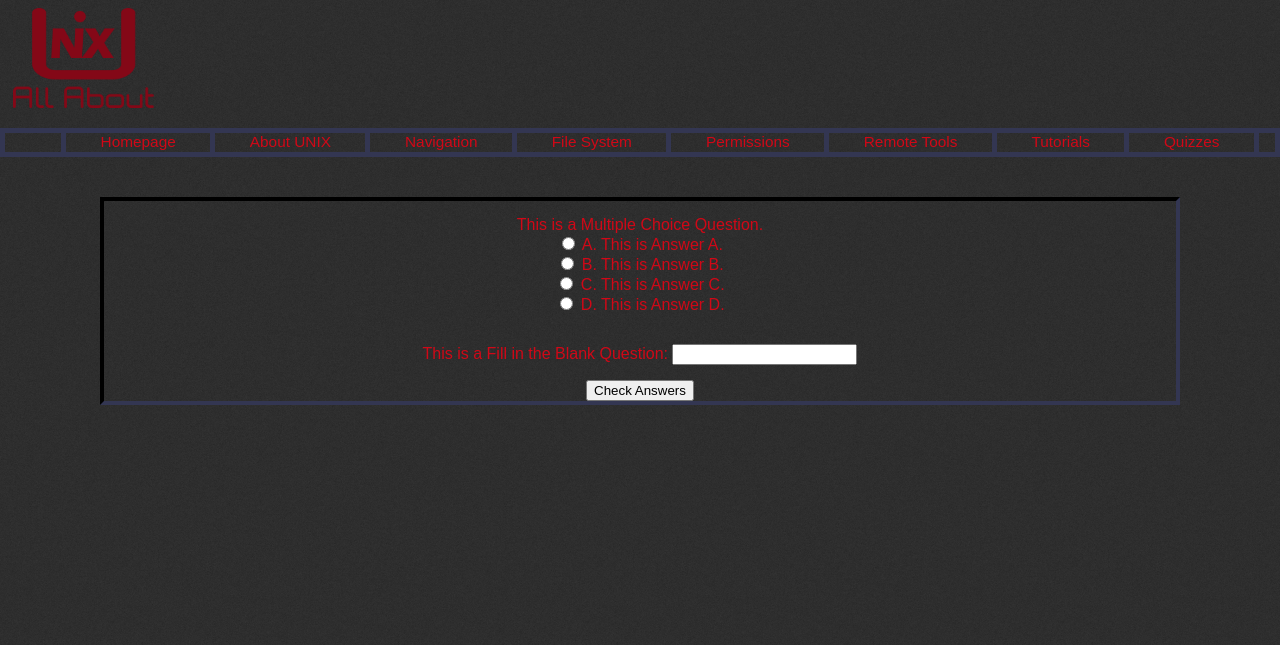
After one commit to cad7046/CEJRT, a PHP site: page /quiztest.php in a window 1280 px wide. The commit adds this page. Shown: the top 645 px of the page. Run offline with PHP 8.4, Linux system fonts and the light colour scheme.

Commit message:
Added Infrastructure for Quizzes. Template at quiztest.php

```diff
--- a/assets/css/style.css
+++ b/assets/css/style.css
@@ -21,6 +21,15 @@ body {
     border: 3px solid #333652;
     left: 0;
     right: auto;
+}
+
+.quizans {
+    display: none;
+}
+
+.quizquest {
+    margin-top: 15px;
+    margin-bottom: 15px;
 }
 
 #outer {
--- /dev/null
+++ b/assets/js/quiz.js
@@ -0,0 +1,41 @@
+var caller = document.getElementById('qform');
+
+caller.addEventListener('submit', function(event) {
+	let questions = caller.getElementsByClassName('quizquest');
+	let answers = caller.getElementsByClassName('quizans');
+	const CORRCOLOR = 'GREEN';
+	const INCORRCOLOR = 'ORANGE';
+
+	for (let i = 0; i < questions.length; i++) {
+		if (questions[i].classList.contains('mcquestion')) {
+			let labels = questions[i].getElementsByTagName('label');
+			let curMCC = questions[i].getElementsByTagName('input');
+			for (let j = 0; j < curMCC.length; j++) {
+				if (curMCC[j].checked) {
+					if (curMCC[j].value == answers[i].innerHTML) {
+						labels[j + 1].style.color = CORRCOLOR;
+					} else {
+						labels[j + 1].style.color = INCORRCOLOR;
+						for (let k = 0; k < curMCC.length; k++) {
+							if (curMCC[k].value == answers[i].innerHTML) {
+								labels[k + 1].style.color = CORRCOLOR;
+								break;
+							}
+						}
+					}
+					break;
+				}
+			}
+		} else {
+			if (questions[i].value == answers[i].innerHTML) {
+				questions[i].style.color = CORRCOLOR;
+				questions[i].style.fontWeight = 'BOLD';
+			} else {
+				questions[i].style.color = INCORRCOLOR;
+				questions[i].style.fontWeight = 'BOLD'
+			}
+		}
+	}
+
+	event.preventDefault();
+});
--- /dev/null
+++ b/quiztest.php
@@ -0,0 +1,47 @@
+<!-- ISTE-240 CEJRT Group Project -->
+<!-- 10/17/2020 -->
+
+<?php
+    include 'assets/inc/header.php';
+    include 'assets/inc/nav.php';
+    // Possibly add breadcrumbs under nav bar?
+?>
+
+<main>
+    <form id="qform">
+        <div class="mcquestion quizquest">
+            <label>This is a Multiple Choice Question.</label>
+            <br />
+
+            <input type="radio" value="A" name="1">
+            <label>A. This is Answer A.</label>
+            <br />
+
+            <input type="radio" value="B" name="1">
+            <label>B. This is Answer B.</label>
+            <br />
+
+            <input type="radio" value="C" name="1">
+            <label>C. This is Answer C.</label>
+            <br />
+
+            <input type="radio" value="D" name="1">
+            <label>D. This is Answer D.</label>
+            <br />
+        </div>
+        <p class="quizans">A</p>
+
+        <label>This is a Fill in the Blank Question: </label>
+        <input class="ftbquestion quizquest" type="text">
+        <p class="quizans">testans</p>
+        <br />
+
+        <input type="submit" value="Check Answers">
+    </form>
+</main>
+
+<script src="assets/js/quiz.js"></script>
+
+<?php
+    include 'assets/inc/footer.php';
+?>
```
